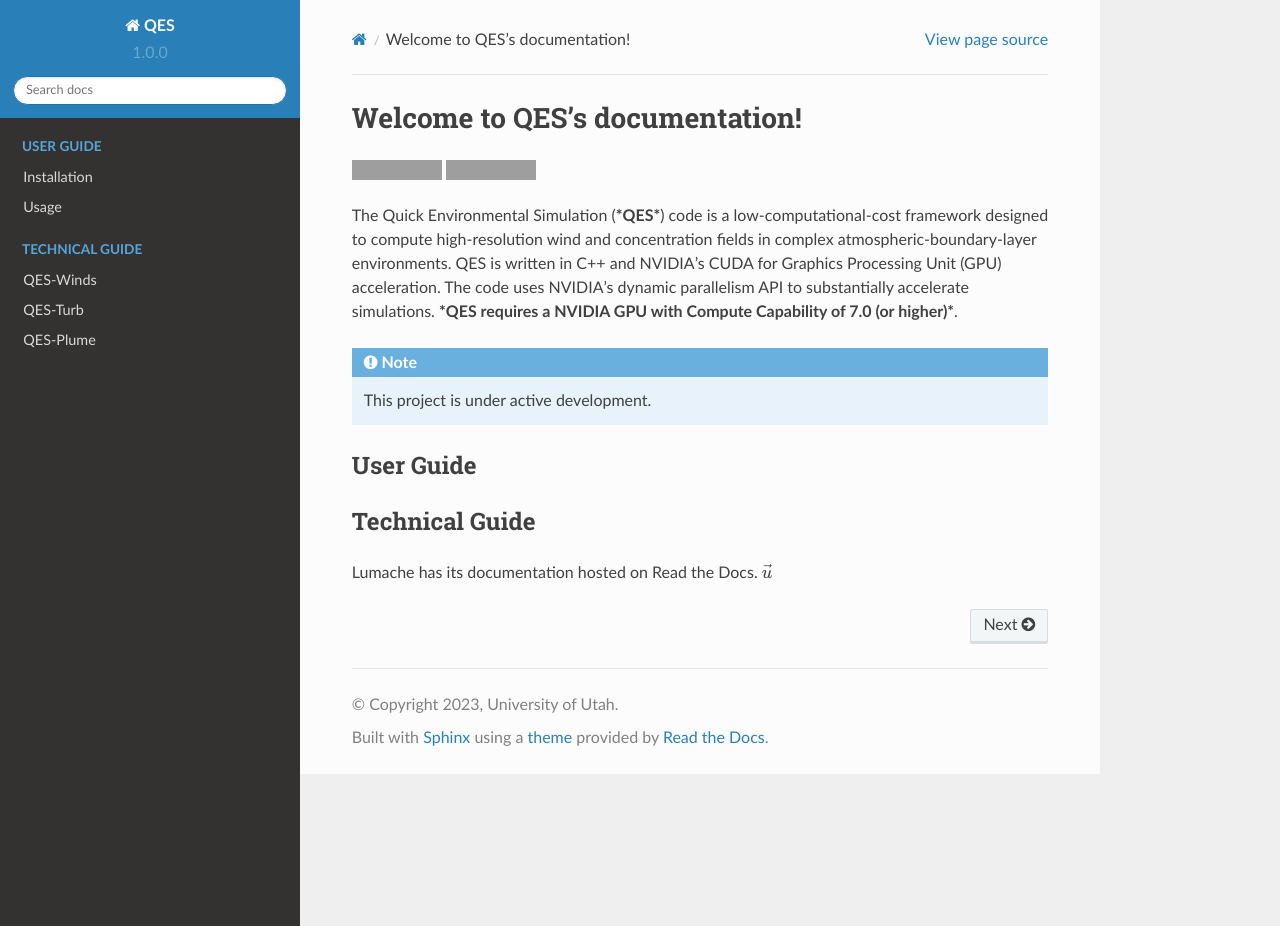
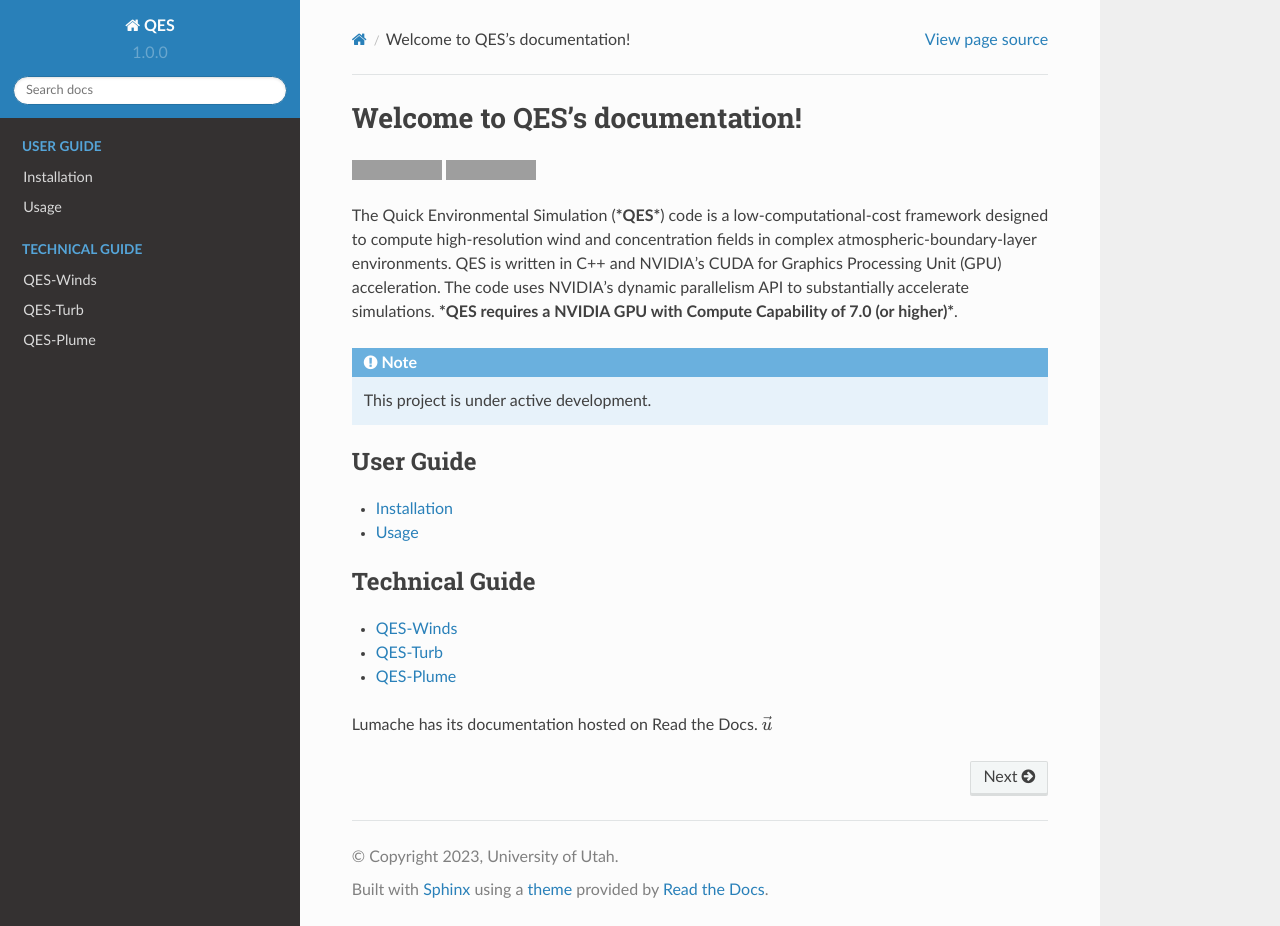
Before and after one commit to fmargairaz/rtd-tutorial, a Sphinx documentation site: the page built from docs/source/index.rst, in a window 1280 px wide and 926 px high. Built offline with Sphinx 7.4.7 and the Read the Docs theme 2.0.0, drawn with Linux system fonts in a browser that asks for light colours; pages that are not in the unit, such as notebooks, are missing from menus; part of the change alters nothing that is shown; grey boxes are pictures that could not be loaded.

```diff
--- a/docs/source/index.rst
+++ b/docs/source/index.rst
@@ -18,22 +18,16 @@ NVIDIA GPU with Compute Capability of 7.0 (or higher)***.
 
    This project is under active development.
 
-User Guide
-----------
 .. toctree::
-   :maxdepth: 2
-   :hidden:
+   :maxdepth: 1
    :caption: User Guide
 
    installation
    usage
    tutorial
 
-Technical Guide
----------------
 .. toctree::
-   :maxdepth: 3
-   :hidden:
+   :maxdepth: 1
    :caption: Technical Guide
 
    tech/QES-Winds
```
